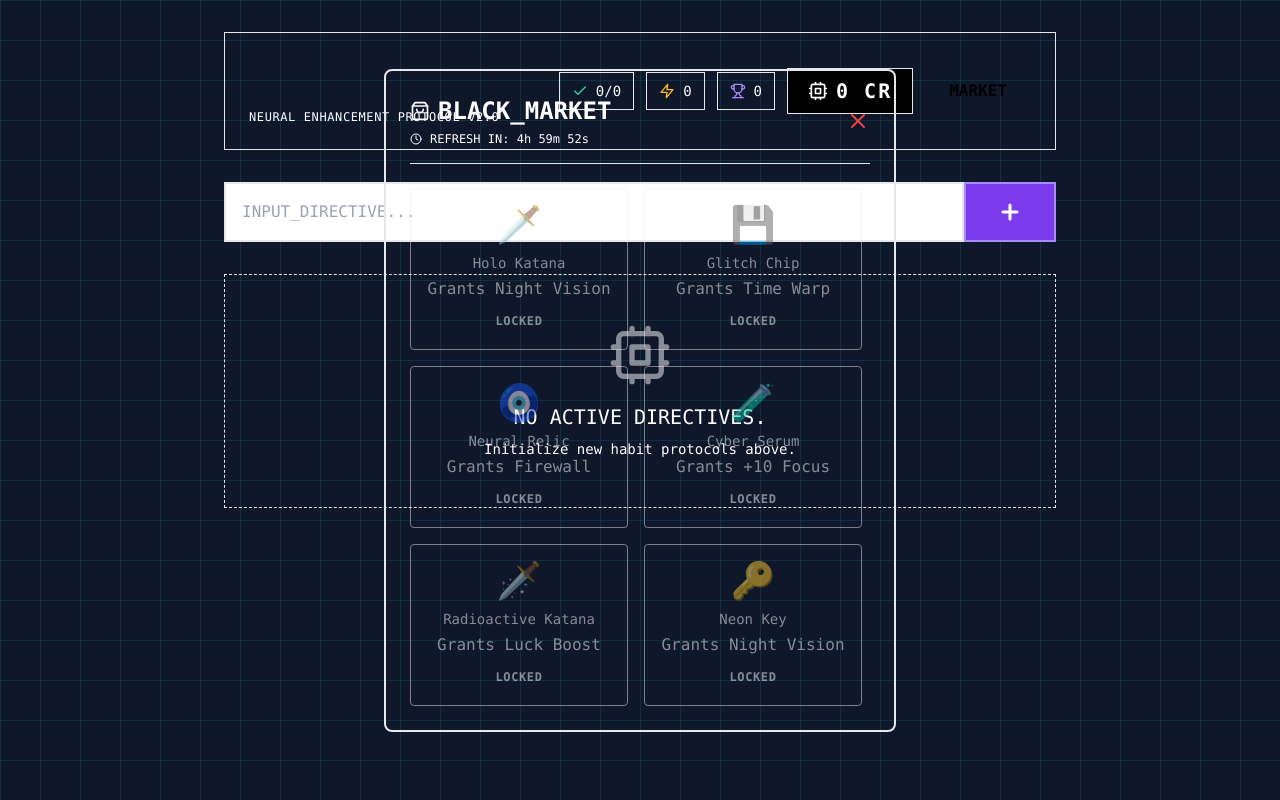
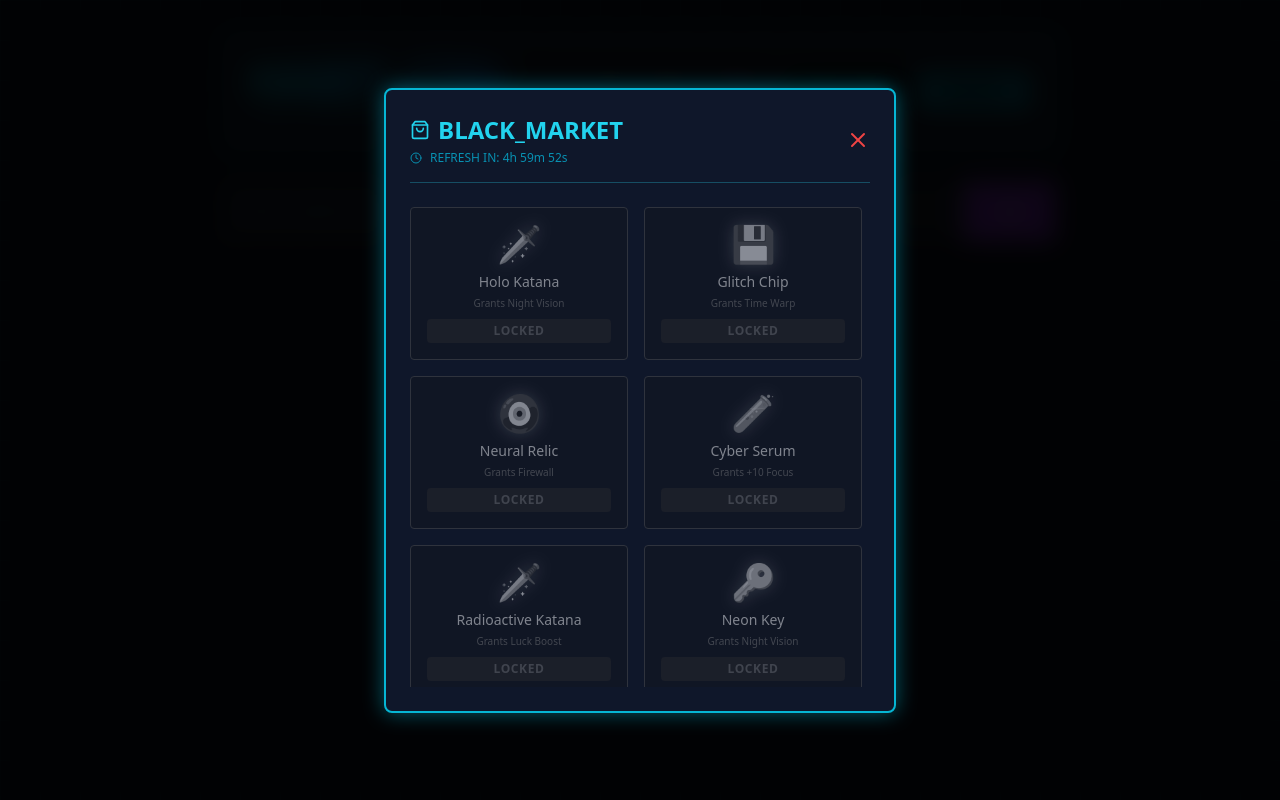
Before and after one commit to rajlakheradev-creator/Habit-control-app, a Next.js app: page / in a window 1280 px wide. Both pictures are taken after a click on the button "MARKET". Built offline with nearby package versions, Linux system fonts and the light colour scheme.

Commit message:
Replace Tailwind CSS import with @tailwind directives

```diff
--- a/src/app/globals.css
+++ b/src/app/globals.css
@@ -1,4 +1,6 @@
-@import url('https://cdn.jsdelivr.net/npm/tailwindcss@2.2.19/dist/tailwind.min.css');
+@tailwind base;
+@tailwind components;
+@tailwind utilities;
 
 :root {
   --background: #0f172a; /* Dark Cyberpunk Blue */
@@ -17,6 +19,49 @@ body {
 }
 
 /* Custom Scrollbar */
-::-webkit-scrollbar { width: 8px; }
-::-webkit-scrollbar-track { background: #0f172a; }
-::-webkit-scrollbar-thumb { background: #06b6d4; border-radius: 4px; }
+::-webkit-scrollbar {
+  width: 8px;
+}
+
+::-webkit-scrollbar-track {
+  background: #0f172a;
+}
+
+::-webkit-scrollbar-thumb {
+  background: #06b6d4;
+  border-radius: 4px;
+}
+
+::-webkit-scrollbar-thumb:hover {
+  background: #22d3ee;
+}
+
+/* Custom scrollbar for shop modal */
+.custom-scrollbar::-webkit-scrollbar {
+  width: 6px;
+}
+
+.custom-scrollbar::-webkit-scrollbar-track {
+  background: #1e293b;
+}
+
+.custom-scrollbar::-webkit-scrollbar-thumb {
+  background: #06b6d4;
+  border-radius: 3px;
+}
+
+/* Notification Animation */
+@keyframes slideIn {
+  from {
+    transform: translateX(400px);
+    opacity: 0;
+  }
+  to {
+    transform: translateX(0);
+    opacity: 1;
+  }
+}
+
+.animate-slideIn {
+  animation: slideIn 0.3s ease-out;
+}
```
